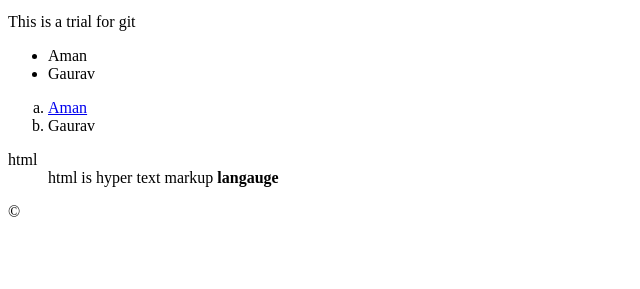
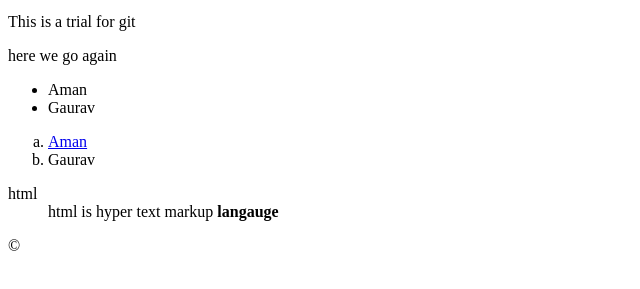
Before and after one commit to kumar-stack/day_1, a plain HTML site: page index.html in a window 1280 px wide. Shown: the part 185-474 px from the top of the page, without its empty margins (0-640 px from the left). Drawn offline with Linux system fonts and the light colour scheme.

Commit message:
new line

```diff
--- a/index.html
+++ b/index.html
@@ -19,6 +19,7 @@
 	<h1><a href="page_2.html"> Go to   <span> dasldhashd </span> page 2 </a></h1>
 	<p>dadsada</p>
 	<p>This is a trial for git</p>
+	<p>here we go again</p>
 
 	<ul>
 		<li>Aman</li>
```
